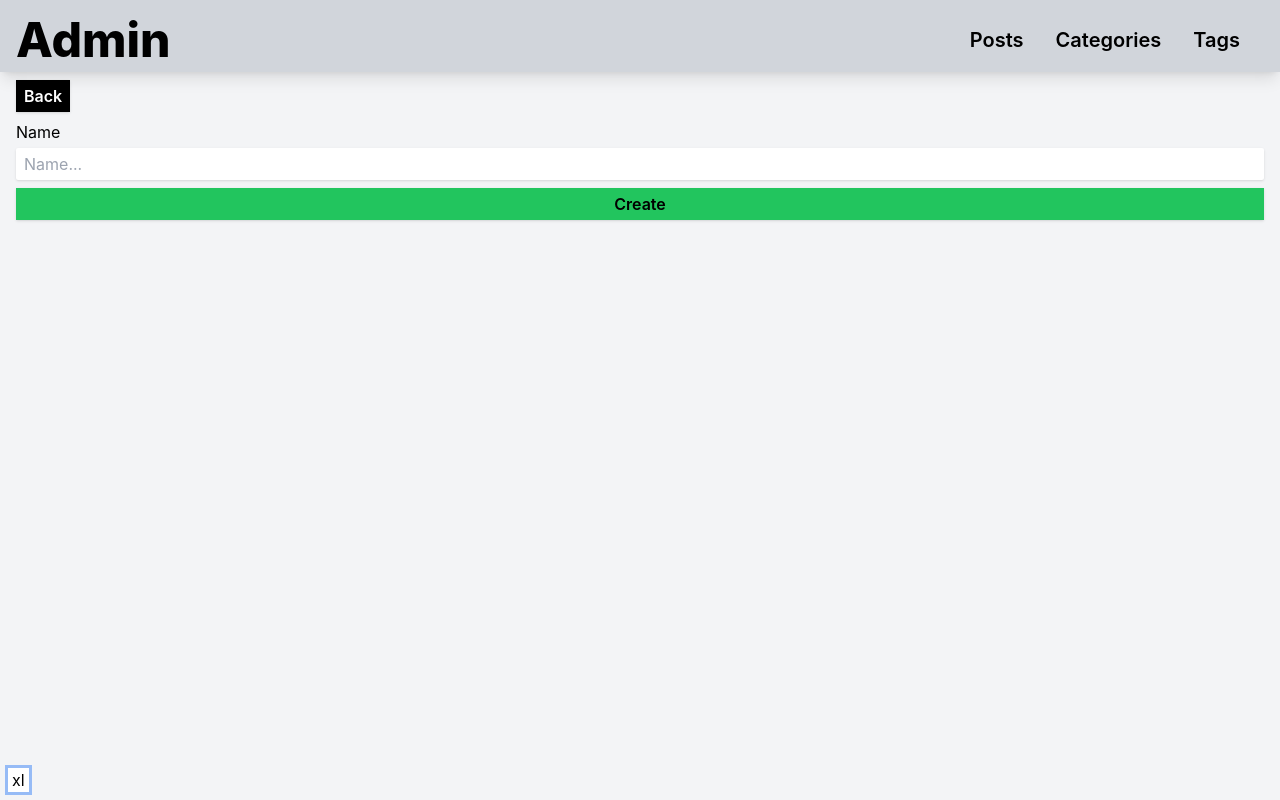
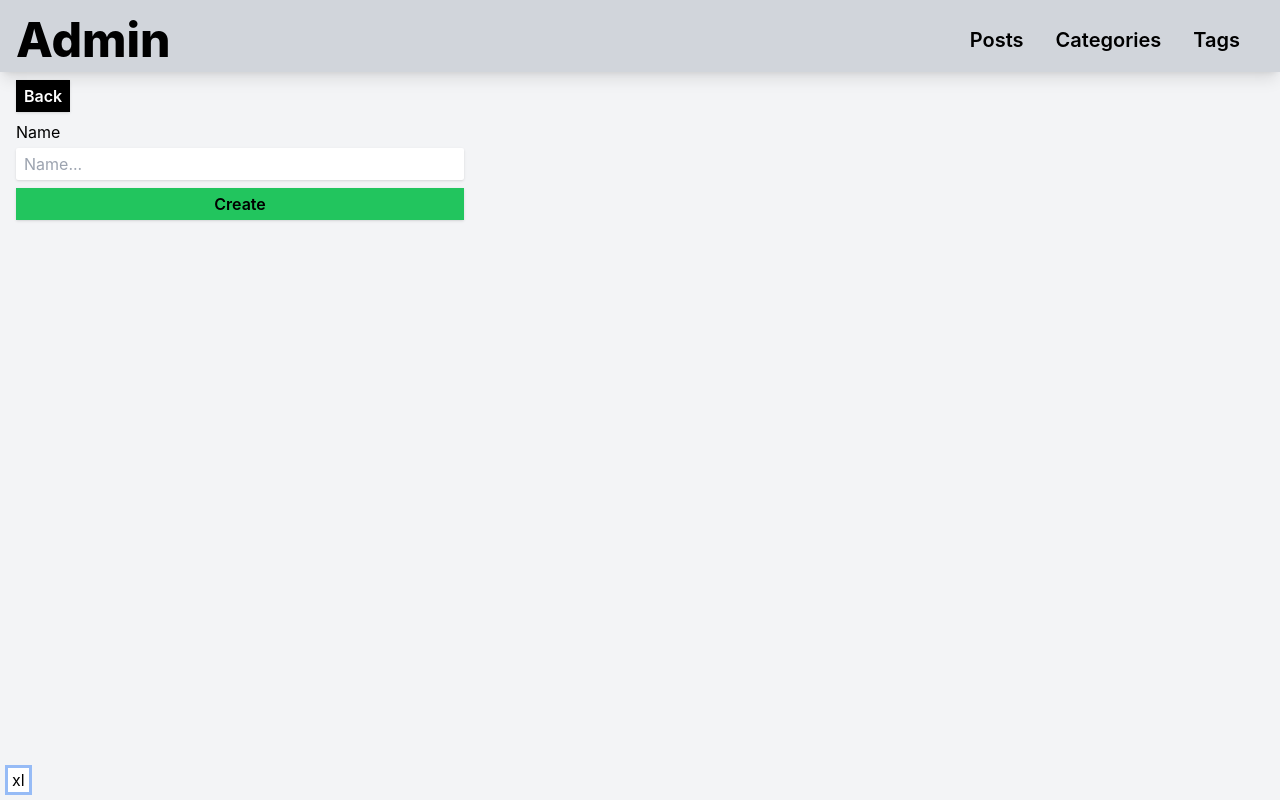
Before and after one commit to ChasexCodex/admin.blog.portfolio, a Next.js app: page /dashboard/tags/create in a window 1280 px wide. Built offline with nearby package versions, Linux system fonts and the light colour scheme; no server answers.

Commit message:
ui: change alignment preferences

```diff
--- a/components/forms/CategoryForm.tsx
+++ b/components/forms/CategoryForm.tsx
@@ -35,7 +35,7 @@ const CategoryForm = ({category}: Props) => {
 			<div className="flex my-2">
 				<Link href="/dashboard/categories" className="btn bg-black text-white">Back</Link>
 			</div>
-			<form onSubmit={onsubmit}>
+			<form onSubmit={onsubmit} className="max-w-md">
 				<InputLabel htmlFor="name" className="block mb-1 dark:text-white" text="Name">
 					<input value={name} onChange={changeName} type="text" name="name" required
 								 placeholder="Name..."
--- a/components/forms/PostForm.tsx
+++ b/components/forms/PostForm.tsx
@@ -155,7 +155,7 @@ const FormPost = ({post, categories: allCategories, tags: allTags, id}: Props) =
 
 			<form onSubmit={onsubmit} className="flex-pass-col">
 				{/*Info*/}
-				<div className={`space-y-2 mx-auto w-full xl:max-w-6xl ${tab !== 'info' ? 'hidden' : ''}`}>
+				<div className={`space-y-2 mt-2 w-full xl:max-w-2xl ${tab !== 'info' ? 'hidden' : ''}`}>
 					<InputLabel htmlFor="title" text="Title" className="mb-1 dark:text-white">
 						<input value={title} onChange={changeTitle}
 									 id="title" type="text" name="title" required
--- a/components/forms/TagForm.tsx
+++ b/components/forms/TagForm.tsx
@@ -35,7 +35,7 @@ const TagForm = ({tag}: Props) => {
 			<div className="flex my-2">
 				<Link href="/dashboard/tags" className="btn bg-black text-white">Back</Link>
 			</div>
-			<form onSubmit={onsubmit}>
+			<form onSubmit={onsubmit} className="max-w-md">
 				<InputLabel htmlFor="name" className="block mb-1 dark:text-white" text="Name">
 					<input value={name} onChange={changeName} type="text" name="name" required
 								 placeholder="Name..."
```
